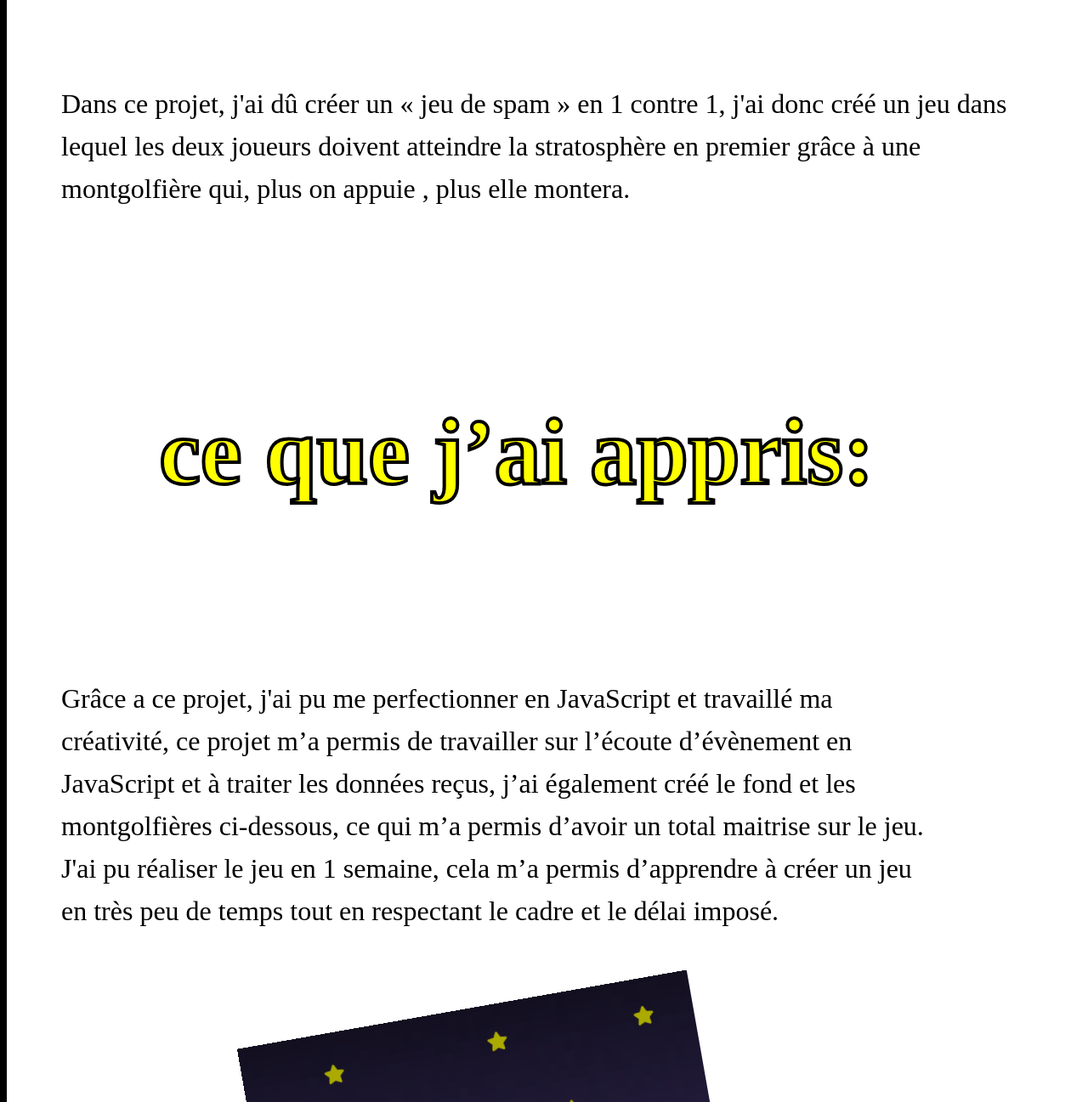
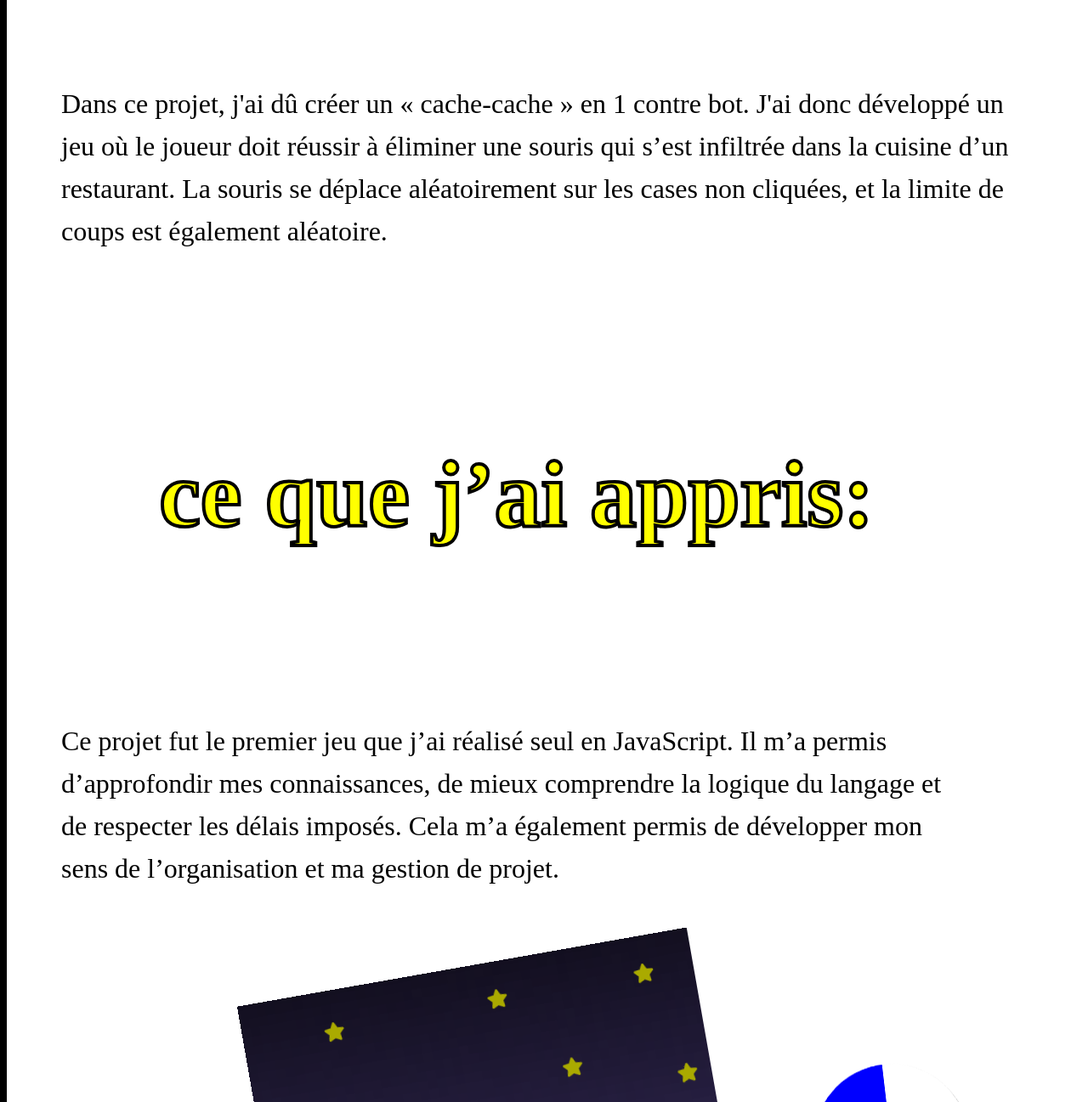
Before and after one commit to clementAvesque/portfolio_clementAvesque, a plain HTML site: page projects_page/rat/found_the_rat.html in a window 1280 px wide. Shown: the part 1905-3202 px from the top of the page at 85% size. Drawn offline with Linux system fonts and the light colour scheme; a web font is replaced by a local one.

Commit message:
text rat page part1

```diff
--- a/projects_page/rat/found_the_rat.html
+++ b/projects_page/rat/found_the_rat.html
@@ -22,10 +22,10 @@
     <img src="../../img/Frame_10.png">
     <section id="backwhite">
         <div class="second_titre" id="no_margin"><h2>réalisation</h2></div>
-        <p id="descriptif" class="desc">Dans ce projet, j'ai dû créer un « jeu de spam » en 1 contre 1, j'ai donc créé un jeu dans lequel les deux joueurs doivent atteindre la stratosphère en premier grâce à une montgolfière qui, plus on appuie , plus elle montera.</p>
+        <p id="descriptif" class="desc">Dans ce projet, j'ai dû créer un « cache-cache » en 1 contre bot. J'ai donc développé un jeu où le joueur doit réussir à éliminer une souris qui s’est infiltrée dans la cuisine d’un restaurant. La souris se déplace aléatoirement sur les cases non cliquées, et la limite de coups est également aléatoire.</p>
         <div class="learn">
             <div class="second_titre"><h2>ce que  j’ai appris:</h2></div>
-            <p class="desc">Grâce a ce projet, j'ai pu me perfectionner en JavaScript et travaillé ma créativité, ce projet m’a permis de travailler sur l’écoute d’évènement en JavaScript et à traiter les données reçus, j’ai également créé le fond et les montgolfières ci-dessous, ce qui m’a permis d’avoir un total maitrise sur le jeu. J'ai pu réaliser le jeu en 1 semaine, cela m’a permis d’apprendre à créer un jeu en très peu de temps tout en respectant le cadre et le délai imposé.</p>
+            <p class="desc">Ce projet fut le premier jeu que j’ai réalisé seul en JavaScript. Il m’a permis d’approfondir mes connaissances, de mieux comprendre la logique du langage et de respecter les délais imposés. Cela m’a également permis de développer mon sens de l’organisation et ma gestion de projet.</p>
         </div>
         <section id="creation">
             <img src="../../img/mongolefier_j1.png"alt="" id="balloon_one" class="movement">
```
